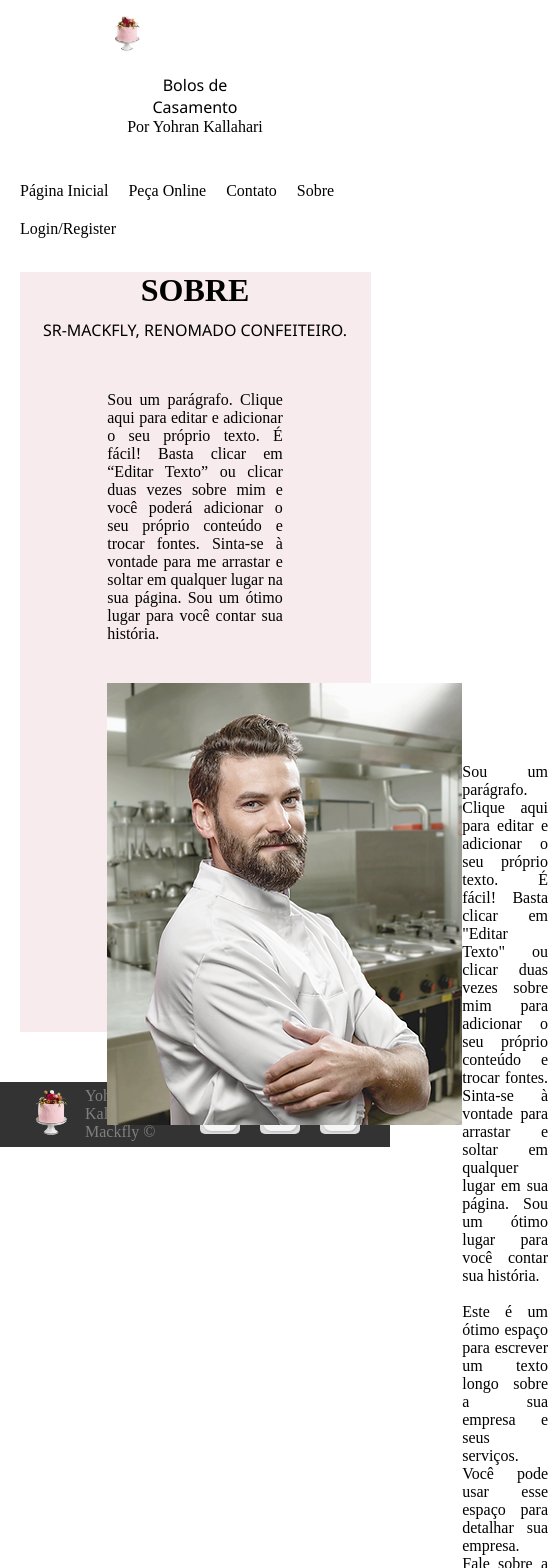
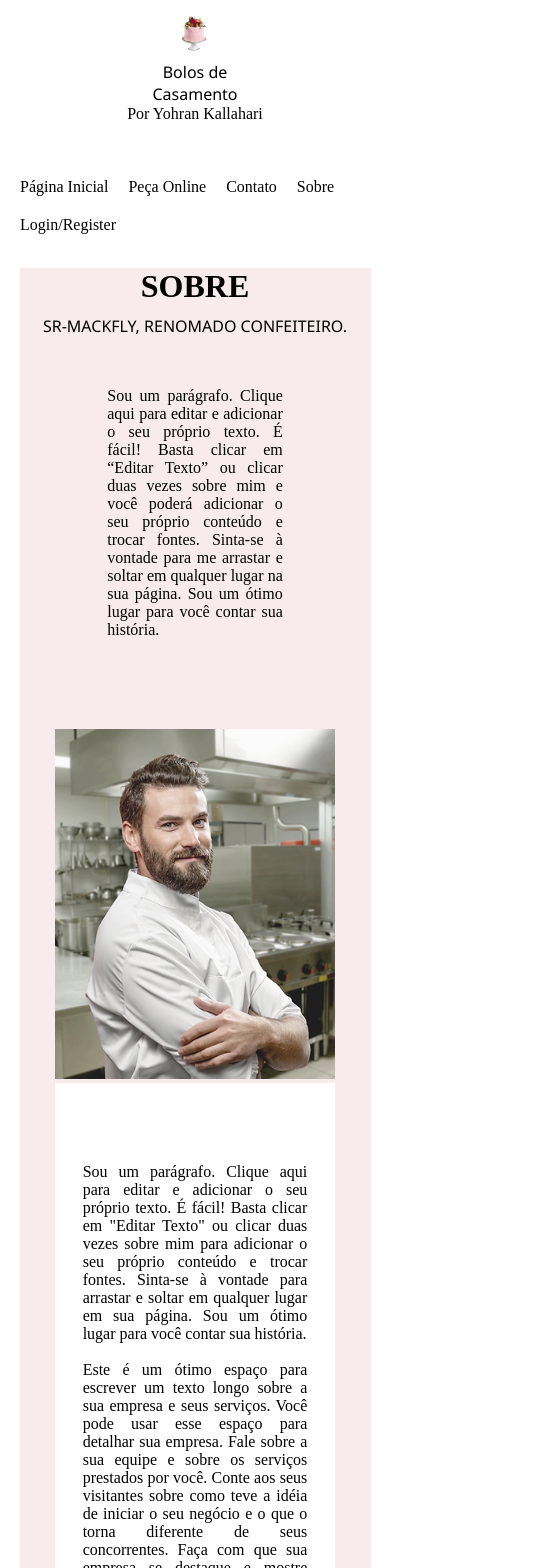
Before and after one commit to yohran1/srmackfly, a React (Create React App) app: page /sobre in a window 390 px wide. Shown: the top 1568 px of the page, 548 px wide, since content can reach past the window. Built offline with nearby package versions, Linux system fonts and the light colour scheme.

Commit message:
Atualizando para telas menores

```diff
--- a/src/App.css
+++ b/src/App.css
@@ -210,7 +210,6 @@ li{
   height: 450px;
   display: flex;
   justify-content: space-between;
-  position: relative;
 }
 .descriptionImg{
   width: 50%;
@@ -221,6 +220,12 @@ li{
   margin: 80px auto;
 
 }
+/* =================================== Contato =============================================== */
+
+
+
+
+
 
 
 .footerOrigin{
@@ -338,12 +343,15 @@ li{
       justify-content: center;
     }
     .logo-menu{
+        display: flex;
+        flex-direction: column;
+        justify-content: center;
+        align-items: center;
         margin: auto;
         width: 50%;
-        display: block;
+
     }
     .logo{
-        display: inline-block;
         width: 60px;
         height: 60px;
     }
@@ -376,6 +384,33 @@ li{
       width: 100%;
       height: 300px;
     }
+    .contentSobreTop{
+      height: 1800px;
+    }
+    .sobre{
+      position: relative;
+      display: flex;
+      height: 1800px;
+      flex-direction: column;
+    }
+    .contentSobre{
+      position: relative;
+      display: flex;
+      flex-direction: column;
+      margin: 50px auto;
+      width: 80%;
+    }
+    .divImgSobre img{
+      margin: auto;
+      width: 100%;
+    }
+    .descriptionImg{
+      width: 100%;
+    }
+    .footer{
+      position: relative;
+      bottom: 0;
+    }
 }
 @media(max-width: 950px){
   .footerOrigin{
--- a/src/components/FooterDevelop.js
+++ b/src/components/FooterDevelop.js
@@ -2,7 +2,7 @@ import React from "react";
 
 export default function FooterDevelop(){
     return(
-        <div className="footer">
+        <div className="footer ">
                 <h2 className="iconn"><div className="iconFooter"></div></h2>
                     <div className="author">Yohran Kallahari | Sr-Mackfly &copy;</div>
                 <div className="socials">
--- a/src/components/Sobre.js
+++ b/src/components/Sobre.js
@@ -19,8 +19,8 @@ export default function Sobre(props){
                     </div>
                 </div>
                 <div className="contentSobre">
-                    <div>
-                        <img className="divImgSobre" src={confeiteiro} alt="confeiteiro" />
+                    <div className="divImgSobre">
+                        <img src={confeiteiro} alt="confeiteiro" />
                     </div>
                     <div className="descriptionImg">
                         <div className="p">
```
